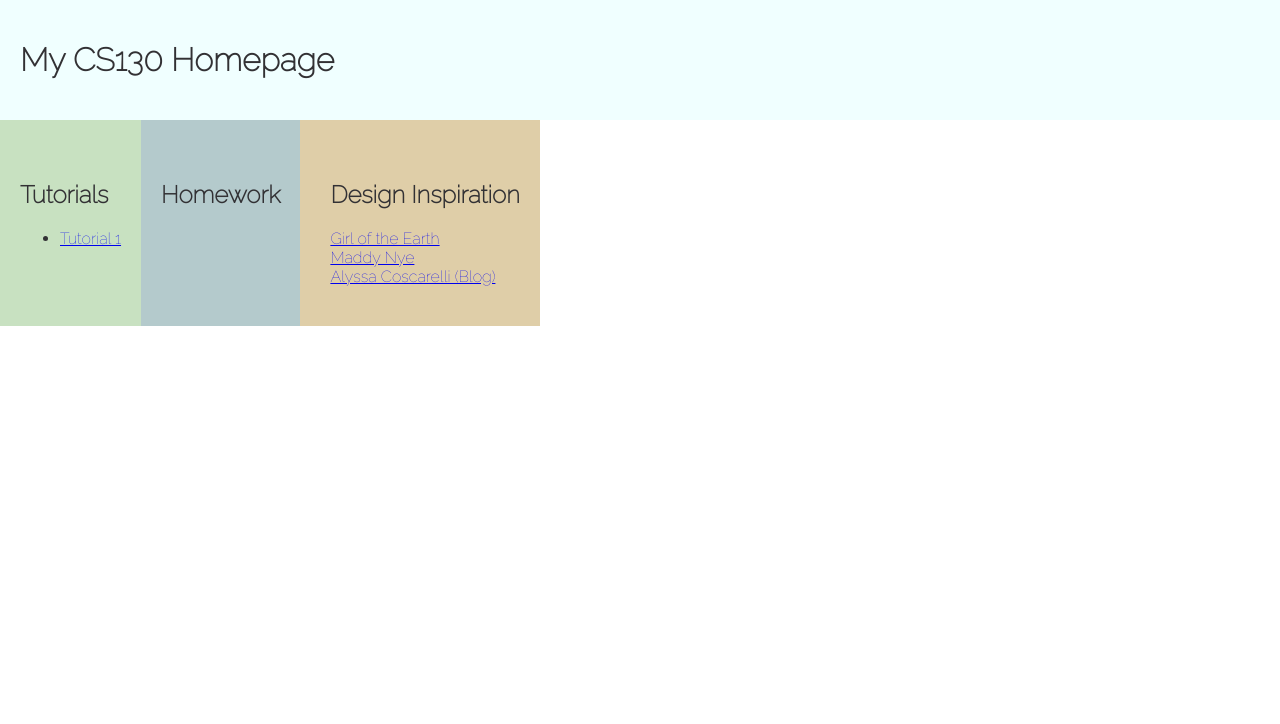
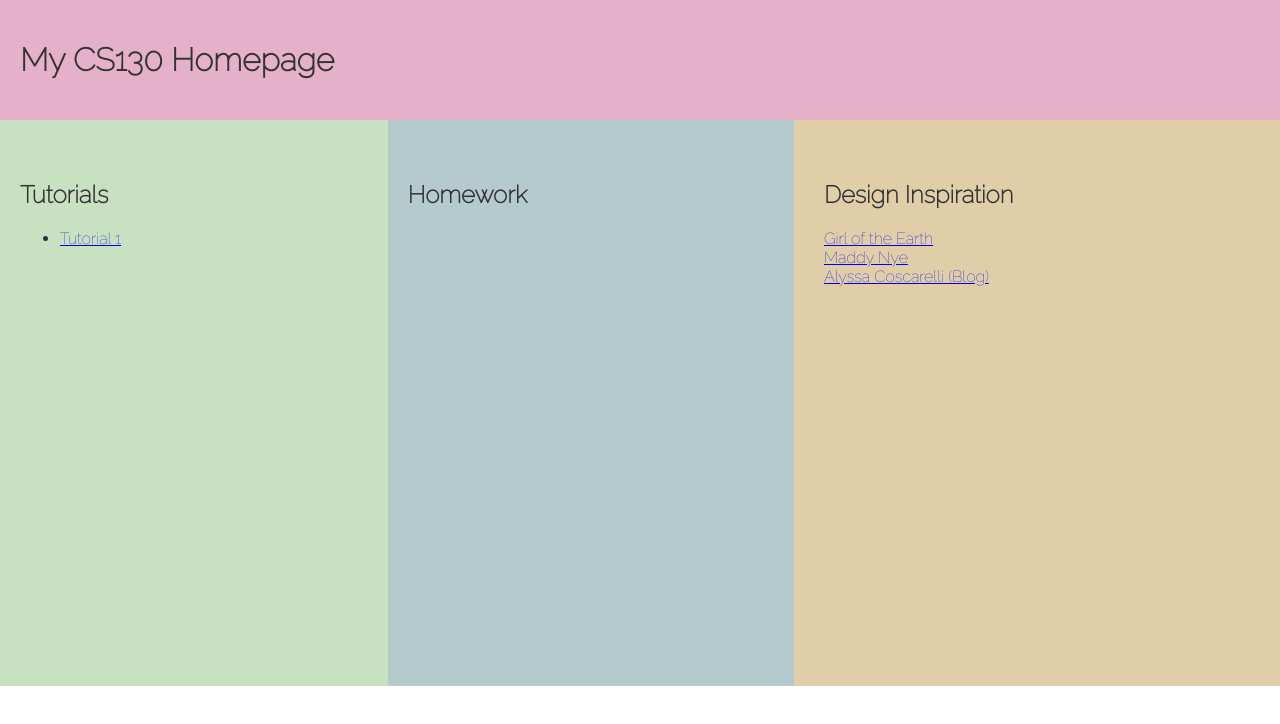
Before and after one commit to rinnn4/CS-130, a plain HTML site: page index.html in a window 1280 px wide. Drawn offline with Linux system fonts and the light colour scheme.

Commit message:
Style Change2

```diff
--- a/style.css
+++ b/style.css
@@ -5,7 +5,7 @@
 
 header{
     padding-top: 20px;
-    background-color: azure;
+    background-color: rgb(229, 177, 200);
 }
 
 body {
@@ -22,19 +22,22 @@ p, li {
 #tutorials {
     background-color: #c8e1c1;
     padding-top: 40px;
-    padding-bottom: 40px;
+    padding-bottom: 400px;
+    flex-grow: 2;
 }
 
 #homework {
     background-color: #b4cacc;
     padding-top: 40px;
-    padding-bottom: 40px;
+    padding-bottom: 400px;
+    flex-grow: 2;
 }
 #inspiration {
     background-color: #dfcea8;
     padding-top: 40px;
-    padding-bottom: 40px;
+    padding-bottom: 400px;
     padding-left:30px ;
+    flex-grow: 2;
 }
 .container {
     display: flex;
```
